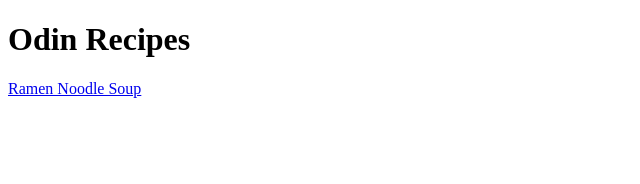
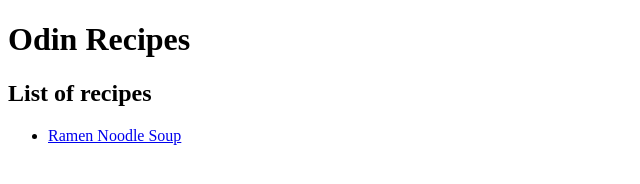
Before and after one commit to SparklingByte/odin-recipes, a plain HTML site: page index.html in a window 1280 px wide. Shown: the whole page, without its empty margins (0-640 px from the left). Drawn offline with Linux system fonts and the light colour scheme.

Commit message:
Restructure the homepage

```diff
--- a/index.html
+++ b/index.html
@@ -6,6 +6,9 @@
 </head>
 <body>
     <h1>Odin Recipes</h1>
-    <a href="recipes/ramen.html">Ramen Noodle Soup</a>
+    <h2>List of recipes</h2>
+    <ul>
+        <li><a href="recipes/ramen.html">Ramen Noodle Soup</a></li>
+    </ul>
 </body>
 </html>
```
